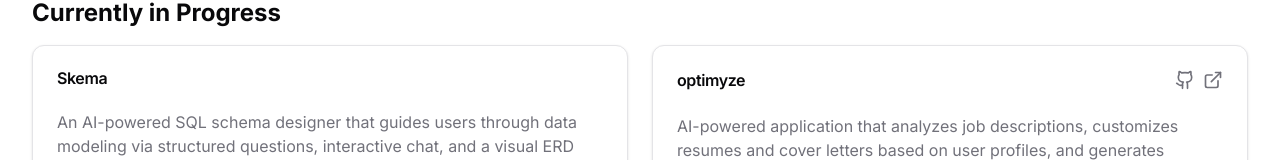
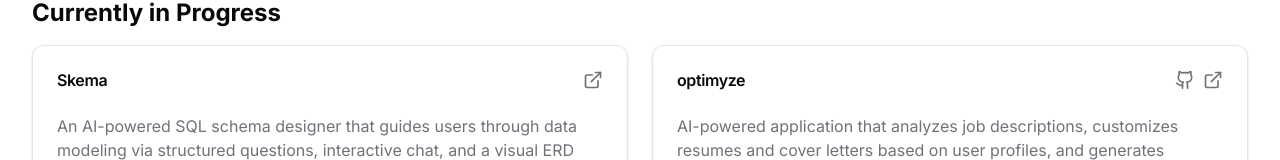
Before and after one commit to AmmarAlzureiqi/ammaralzureiqi.github.io, a Next.js app: page /projects in a window 1280 px wide. Shown: the part 239-399 px from the top of the page. Built offline with nearby package versions, Linux system fonts and the light colour scheme.

Commit message:
update project

```diff
--- a/app/projects/page.tsx
+++ b/app/projects/page.tsx
@@ -16,6 +16,7 @@ export default function Projects() {
       description: "An AI-powered SQL schema designer that guides users through data modeling via structured questions, interactive chat, and a visual ERD editor — generating production-ready SQL with smart defaults.",
       tech: ["Go", "Tailwind", "LLMs", "Docker", "PostgreSQL", "Mermaid.js", "TypeScript"],
       // github: "https://github.com/yourname/skema",
+      demo: "https://skema-ai-schema-plan.lovable.app",
       progress: 5,
     },
     {
```
